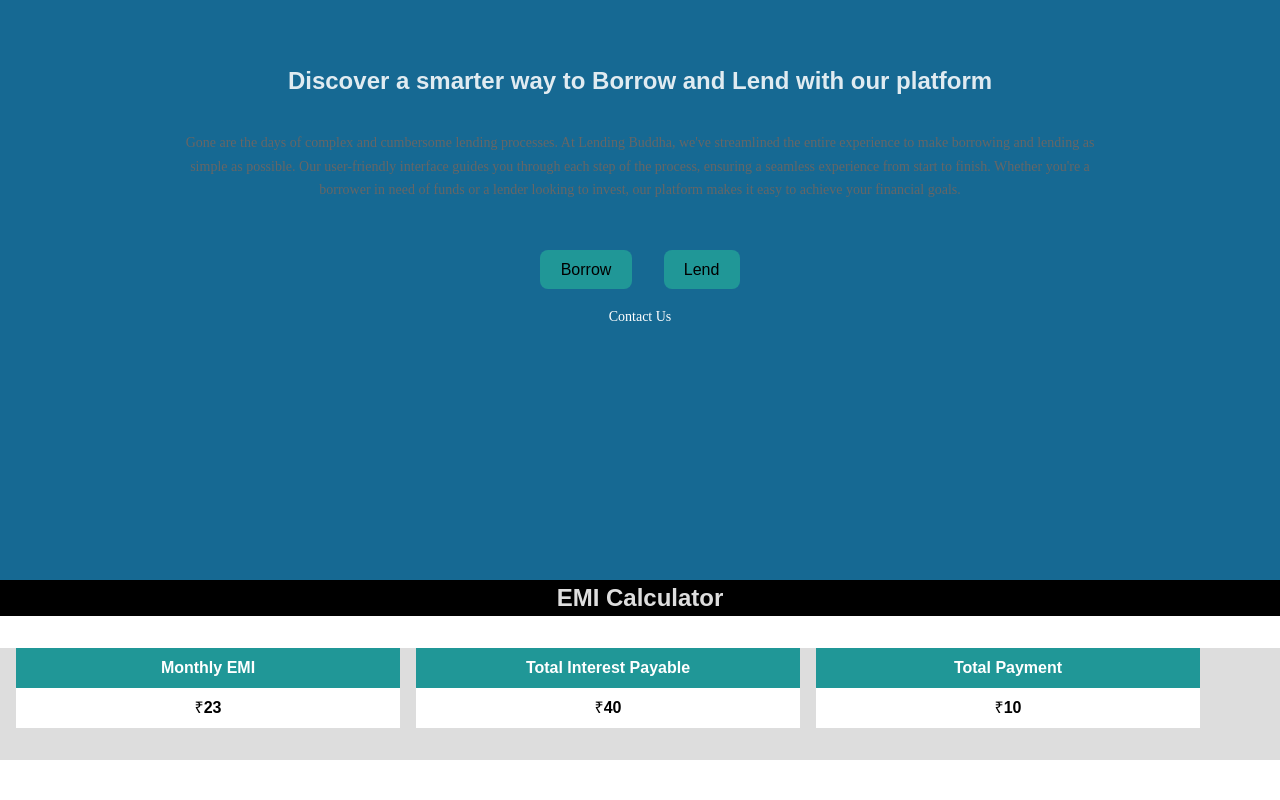
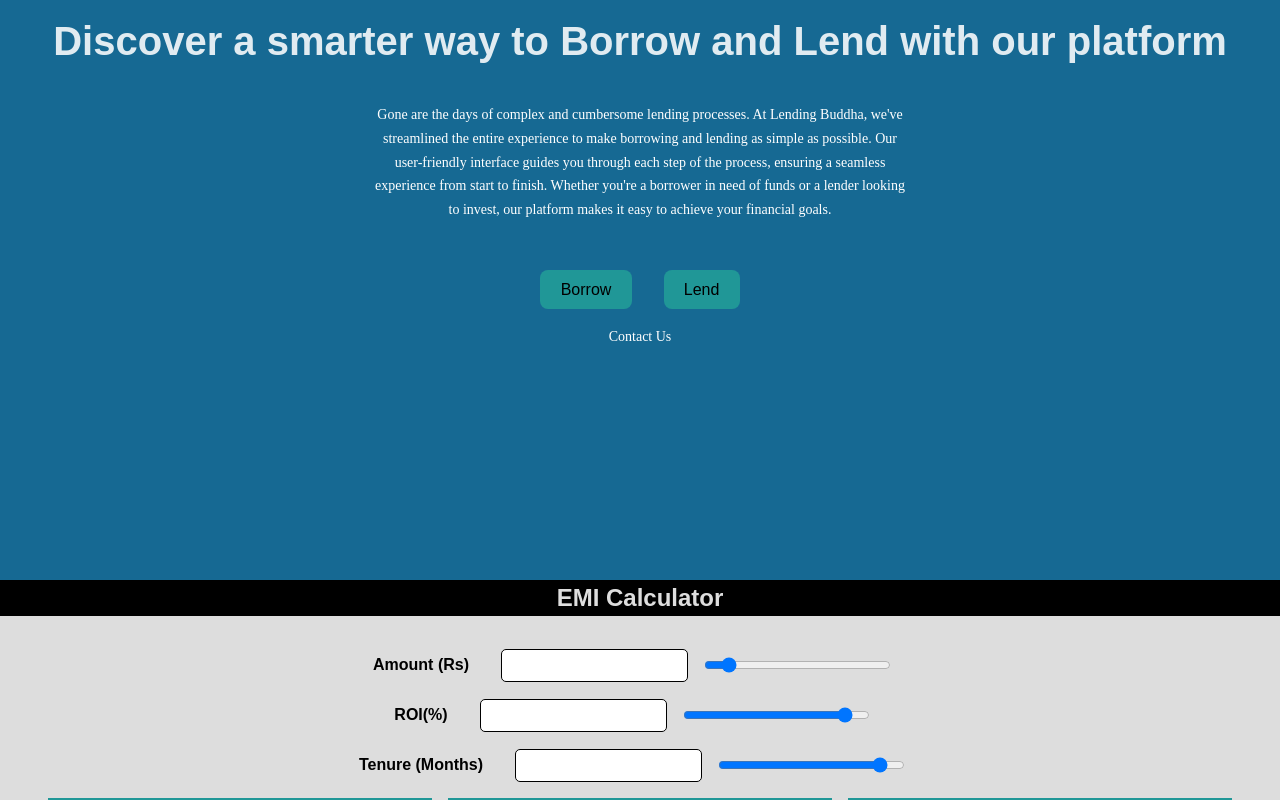
Before and after one commit to LendingBuddha/LendingBuddhaFrontend, a React (Vite) app: page / in a window 1280 px wide. Shown: the part 220-1020 px from the top of the page. Built offline with nearby package versions, Linux system fonts and the light colour scheme; no server answers.

Commit message:
EMI Component Finished

```diff
--- a/src/pages/home/Home.jsx
+++ b/src/pages/home/Home.jsx
@@ -1,8 +1,62 @@
 import { Link } from 'react-router-dom';
+import { useState } from 'react';
 import '../home/home.css'
 
 
 function Home() {
+    const [p, setValue4] = useState(25000);
+    let [r, setValue5] = useState(12);
+    const [n, setValue6] = useState(6);
+
+    const handleChange = (event) => {
+      switch(event.target.name) {
+        case 'amt':
+          document.getElementById('amtText').value = event.target.value;
+          document.getElementById('monthly_emi').innerHTML = '&#8377;' + monthly_amt;
+          document.getElementById('total_interest').innerHTML = '&#8377;' + interest;
+          document.getElementById('total_amt').innerHTML = '&#8377;' + total;
+          setValue4(event.target.value);
+        break;
+        case 'roi':
+          document.getElementById('roiText').value = event.target.value;
+          document.getElementById('monthly_emi').innerHTML = '&#8377;' + monthly_amt;
+          document.getElementById('total_interest').innerHTML = '&#8377;' + interest;
+          document.getElementById('total_amt').innerHTML = '&#8377;' + total;
+          setValue5(event.target.value);
+        break;
+        case 'tenure':
+          document.getElementById('tenureText').value = event.target.value;
+          document.getElementById('monthly_emi').innerHTML = '&#8377;' + monthly_amt;
+          document.getElementById('total_interest').innerHTML = '&#8377;' + interest;
+          document.getElementById('total_amt').innerHTML = '&#8377;' + total;
+          setValue6(event.target.value);
+        break;
+        case 'amtText':
+          document.getElementById('monthly_emi').innerHTML = '&#8377;' + monthly_amt;
+          document.getElementById('total_interest').innerHTML = '&#8377;' + interest;
+          document.getElementById('total_amt').innerHTML = '&#8377;' + total;
+          setValue4(event.target.value);
+        break;
+        case 'roiText':
+          document.getElementById('monthly_emi').innerHTML = '&#8377;' + monthly_amt;
+          document.getElementById('total_interest').innerHTML = '&#8377;' + interest;
+          document.getElementById('total_amt').innerHTML = '&#8377;' + total;
+          setValue5(event.target.value);
+        break;
+        case 'tenureText':
+          document.getElementById('monthly_emi').innerHTML = '&#8377;' + monthly_amt;
+          document.getElementById('total_interest').innerHTML = '&#8377;' + interest;
+          document.getElementById('total_amt').innerHTML = '&#8377;' + total;
+          setValue6(event.target.value);
+        break;
+      }
+    };
+
+    r = r/12/100;
+    const monthly_amt = Math.floor((p*r*(1+r)**n)/(((1+r)**n)-1));
+    const total = monthly_amt*n;
+    const interest = total - p;
+
   return (
 
     <div className='root'>
@@ -20,6 +74,23 @@
 
         <div id="emi">
           <h2>EMI Calculator</h2>
+          <div className="input">
+            <div id="amt" className='elementWrapper'>
+              <label htmlFor="amtText">Amount (Rs)</label>
+              <input type="number" name="amtText" id="amtText" onChange={handleChange}/>
+              <input type="range" name="amt" id="amt" min={25000} max={500000} step={5000} onChange={handleChange}/>
+            </div>
+            <div id="roi" className='elementWrapper'>
+              <label htmlFor="roiText">ROI(%)</label>
+              <input type="number" name="roiText" id="roiText" onChange={handleChange}/>
+              <input type="range" name="roi" id="roi" min={12} max={36} onChange={handleChange}/>
+            </div>
+            <div id="tenure" className='elementWrapper'>
+              <label htmlFor="tenureText">Tenure (Months)</label>
+              <input type="number" name="tenureText" id="tenureText" onChange={handleChange}/>
+              <input type="range" name="tenure" id="tenure" min={6} max={36} step={6} onChange={handleChange}/>
+            </div>
+          </div>
           <div id="result">
             <div className="emi_component">
               <span className="emi_heading">
@@ -31,7 +102,7 @@
             </div>
             <div className="emi_component">
               <span className="emi_heading">
-                Total Interest Payable
+                Interest Payable
               </span>
               <span className="emi_body" id="total_interest">
                 &#8377;40
--- a/src/pages/home/home.css
+++ b/src/pages/home/home.css
@@ -9,6 +9,8 @@
     padding: 0!important;
     margin: 0!important;
     max-width: 100%!important;
+    width: 100%;
+    overflow: hidden;
 }
 
 .root{
@@ -19,7 +21,7 @@
 
 .container {
     width: 100%;
-    height: 100vh;
+    min-height: 100vh;
     padding: 0 3rem;
     background-color: #166993;
     display: flex;
@@ -27,14 +29,22 @@
     justify-content: center;
     align-items: center;
     padding-top: 2rem;
+    padding-bottom: 2rem;
+}
+
+.container p {
+    color: #fff;
 }
 
 .container h2 {
     margin-bottom: 2rem;
+    font-size: 2.5rem;
 }
 
 .container p {
     padding: 0 8rem;
+    max-width: 50rem;
+    min-width: 30rem;
 }
 
 .container .btns {
@@ -53,8 +63,7 @@
 #emi {
     padding: 2rem 0;
     padding-top: 0;
-    background-color: #fff;
-
+    background-color: #dddddd;
 }
 
 #emi h2 {
@@ -62,11 +71,52 @@
     margin-bottom: 2rem;
 }
 
+#emi .input {
+    display: flex;
+    width: 100%;
+    align-items: center;
+    justify-content: center;
+    flex-direction: column;
+}
+
+.input .elementWrapper {
+    display: flex;
+    align-items: center;
+    flex-direction: row;
+    margin-bottom: 1rem;
+}
+
+.elementWrapper input {
+    background-color: #fff;
+    border: 1px solid #000;
+    padding: 0.5rem 1rem;
+    color: #000;
+    border-radius: 5px;
+    -webkit-border-radius: 5px;
+    -moz-border-radius: 5px;
+    -ms-border-radius: 5px;
+    -o-border-radius: 5px;
+    margin-right: 1rem;
+    width: 100%;
+}
+
+.elementWrapper input:focus {
+    outline: 1px solid #000;
+}
+
+.elementWrapper label {
+    min-width: max-content;
+    color: #000;
+    font-weight: bold;
+    margin-right: 2rem;
+}
+
 #result {
     color: #000;
-    background-color: #dddddd;
     display: flex;
+    justify-content: center;
     padding-bottom: 2rem;
+    flex-wrap: wrap;
 }
 
 #result .emi_component {
@@ -179,6 +229,7 @@
 
 #image_link p {
     font-weight: bold;
+    color: #fff;
     text-shadow: 0px 0px 5px rgba(0, 0, 0, 0.5);
 }
 
@@ -280,6 +331,7 @@
 
 #image_link2 p {
     font-weight: bold;
+    color: #fff;
     text-shadow: 0px 0px 5px rgba(0, 0, 0, 0.5);
 }
 
```
